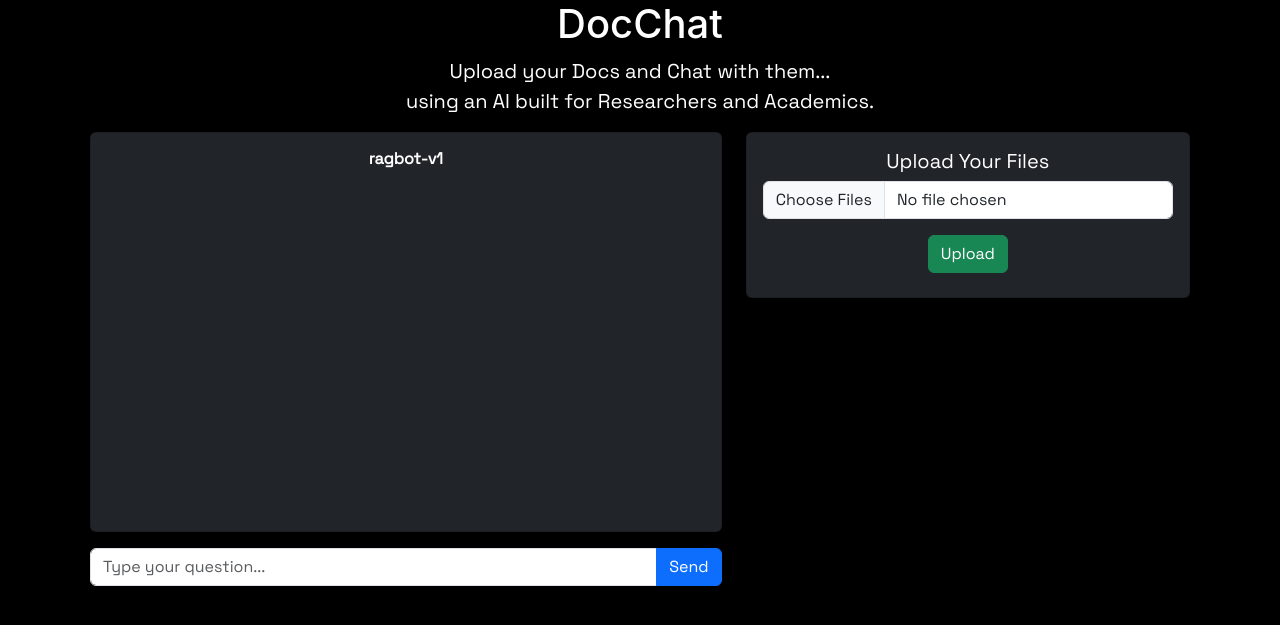
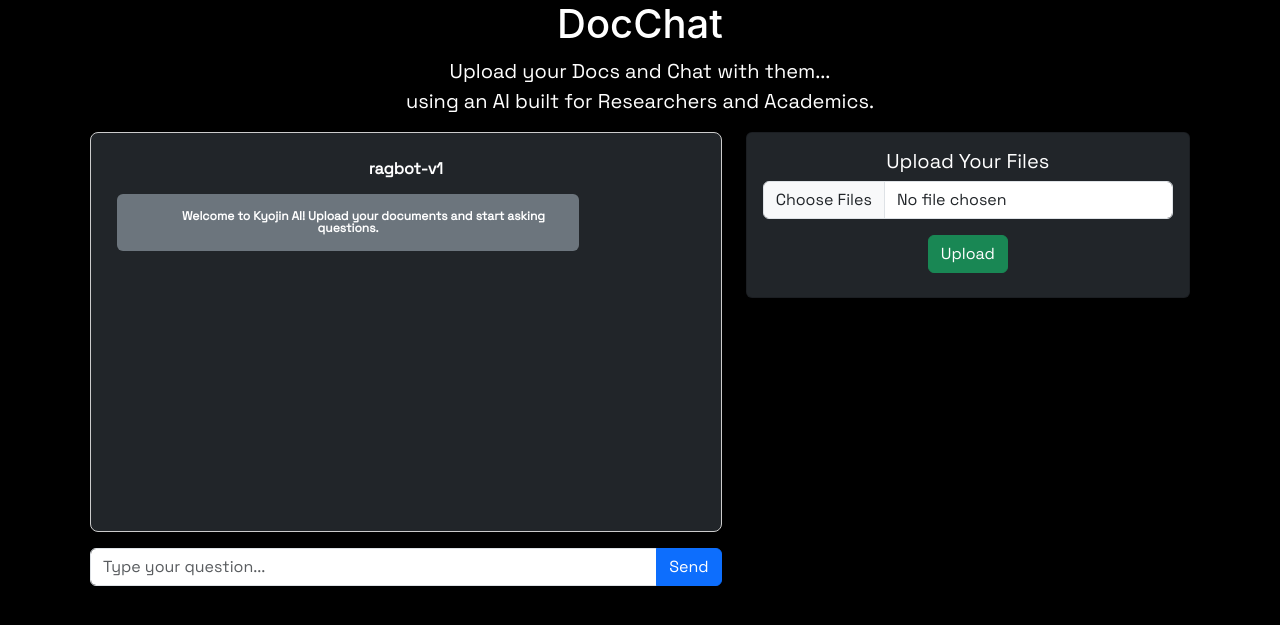
Before and after one commit to rohitptnk/kyojin-ai, a FastAPI app: page /docchat in a window 1280 px wide. Shown: the part 86-711 px from the top of the page. Run offline with FastAPI, Linux system fonts and the light colour scheme.

Commit message:
Fix docchat pipeline

```diff
--- a/app.py
+++ b/app.py
@@ -1,11 +1,11 @@
-from fastapi import FastAPI, Request, UploadFile, File
+from fastapi import FastAPI, Request, UploadFile, File, Form
 from typing import List
 from langchain_community.document_loaders import PyPDFLoader
 from fastapi.responses import HTMLResponse
 from fastapi.staticfiles import StaticFiles
 from fastapi.templating import Jinja2Templates
 import os
-from rag import load_docs, get_loaded_docs
+from rag import load_docs, get_loaded_docs, bot
 
 app = FastAPI()
 
@@ -28,9 +28,12 @@
     return await load_docs(files)
 
 @app.post("/query/")
-async def query(question: str):
+async def query(question: str = Form(...)):
     docs = get_loaded_docs()
     if not docs:
         return {"error": "No documents uploaded"}
     # Here you’d do embedding + retrieval + answer
-    return {"message": f"RAG on {len(docs)} docs for: {question}"}
+    response = bot(docs, question)
+    if not response:
+        return {"error": "No reply from bot"}
+    return {"reply": response}
--- a/rag.py
+++ b/rag.py
@@ -1,14 +1,26 @@
 # This code is part of a LangChain application that uses Groq's LLM for conversational retrieval from documents.
 # This connects to the docchat page.
 
-# -- Load Documents --
 import os
 from typing import List
 from fastapi import UploadFile
 from langchain_community.document_loaders import PyPDFLoader
+from langchain.text_splitter import RecursiveCharacterTextSplitter
+from langchain_huggingface import HuggingFaceEmbeddings
+from langchain_community.vectorstores import FAISS
+from langchain.memory import ConversationBufferMemory
+from langchain_groq import ChatGroq
+from langchain.chains import ConversationalRetrievalChain
+from langgraph.checkpoint.memory import MemorySaver
 
+from dotenv import load_dotenv
+load_dotenv()
+
+GROQ_API_KEY = os.getenv("GROQ_API_KEY")
+# print(GROQ_API_KEY)
+
+# -- Load Documents --
 ALL_DOCS = []
-
 async def load_docs(files: List[UploadFile]):
     global ALL_DOCS
     os.makedirs("tmp", exist_ok=True)
@@ -27,59 +39,51 @@
 
 # docs[21].metadata
 
-# # -- Split into chunks --
-# from langchain.text_splitter import RecursiveCharacterTextSplitter
-# text_splitter = RecursiveCharacterTextSplitter(
-#     chunk_size = 1500,
-#     chunk_overlap = 150
-# )
 
-# splits = text_splitter.split_documents(docs)
-# # len(splits)
+def bot(docs, user_message):
+    text_splitter = RecursiveCharacterTextSplitter(
+        chunk_size=1500,
+        chunk_overlap=150
+    )
 
-# # splits[2].page_content
+    # -- Create Embeddings and Vector Store --
+    import getpass
+    import os
 
-# from langchain_huggingface import HuggingFaceEmbeddings
-# embeddings = HuggingFaceEmbeddings(model_name="sentence-transformers/all-mpnet-base-v2")
+    GOOGLE_API_KEY = os.getenv("GOOGLE_API_KEY")
 
-# # -- Embed the chunks and store in vectorstore
-# from langchain.vectorstores import FAISS
-# vectorstore = FAISS.from_documents(docs, embeddings)
+    from langchain_google_genai import GoogleGenerativeAIEmbeddings
 
-# # -- Add Chat Memory
-# from langchain.memory import ConversationBufferMemory
-# memory = ConversationBufferMemory(memory_key="chat_history", return_messages=True)
+    embeddings = GoogleGenerativeAIEmbeddings(model="models/embedding-001")
+    vectorstore = FAISS.from_documents(docs, embeddings)
 
-# from langchain_groq import ChatGroq
-# import os
-# chat = ChatGroq(temperature=0.0, model="llama-3.3-70b-versatile")
-# # chat
+    # -- Add Chat Memory
+    memory = ConversationBufferMemory(
+        memory_key="chat_history",
+        return_messages=True
+    )
 
-# # response = chat.invoke("What is the capital of India?")
-# # print(response.content)
+    # -- Create Conversational Retrieval Chain
+    # Using Groq's LLM for the chat model
+    chat = ChatGroq(
+        temperature=0.0,
+        model="llama-3.3-70b-versatile",
+        api_key=GROQ_API_KEY
+    )
+    qa = ConversationalRetrievalChain.from_llm(
+        llm=chat,
+        retriever=vectorstore.as_retriever(),
+        memory=memory,
+        verbose=False
+    )
 
-# from langchain.chains import ConversationalRetrievalChain
-# qa = ConversationalRetrievalChain.from_llm(
-#     llm=chat,
-#     retriever=vectorstore.as_retriever(),
-#     memory=memory,
-#     verbose=True
-# )
+    result = qa.invoke(user_message)
+    print(result['answer'])
 
-# # question = "Which Deep Learning is being used to remove the foreground?"
-# # result = qa({"question": question})
+    return result['answer']
 
-# # result['answer']
 
-# # question = "Is that better than CNN?"
-# # result = qa({"question": question})
-
-# # result['answer']
-
-# # === Chat loop ===
-# while True:
-#     query = input("You: ")
-#     if query.lower() in ["exit", "quit"]:
-#         break
-#     response = qa.run(query)
-#     print("Bot:", response)
+# Example usage
+# loader = PyPDFLoader("Choi_2020_J._Cosmol._Astropart._Phys._2020_045.pdf")
+# docs = loader.load()
+# print(bot(docs, "What is this doc about?"))
--- a/static/style.css
+++ b/static/style.css
@@ -60,3 +60,35 @@
 ul.dropdown-menu .dropdown-item:hover {
   background-color: #575454 !important;
 }
+
+#messages .badge {
+  white-space: pre-wrap;
+  word-wrap: break-word;
+  overflow-wrap: break-word;
+  max-width: 80%;
+  display: inline-block;
+}
+
+#messages .text-start,
+#messages .text-end {
+  width: 100%;
+  display: flex;
+}
+
+#messages .text-start {
+  justify-content: flex-start;
+}
+
+#messages .text-end {
+  justify-content: flex-end;
+}
+
+#chat-box {
+  height: 400px;
+  overflow-y: auto;
+  overflow-x: hidden;  /* prevent horizontal scroll */
+  padding: 10px;
+  border: 1px solid #ccc;
+  border-radius: 8px;
+  background-color: #f8f9fa;
+}
--- a/templates/docchat.html
+++ b/templates/docchat.html
@@ -98,29 +98,86 @@
   const form = document.getElementById('chat-form');
   const input = document.getElementById('user-input');
   const messages = document.getElementById('messages');
+  const chatBox = document.getElementById('chat-box');
+
+  // Add welcome message on page load
+  window.addEventListener('DOMContentLoaded', () => {
+    messages.innerHTML += `
+      <div class="text-start mb-2">
+        <span class="badge bg-secondary">
+          Welcome to Kyojin AI! Upload your documents and start asking questions.
+        </span>
+      </div>`;
+    scrollToBottom();
+  });
 
   form.addEventListener('submit', async (e) => {
     e.preventDefault();
     const userMessage = input.value.trim();
-    if (!userMessage) return;
+    if (!userMessage) {
+      messages.innerHTML += `<div class="text-start mb-2"><span class="badge bg-danger">Please enter a valid message.</span></div>`;
+      scrollToBottom();
+      return;
+    }
 
     // Display user message
     messages.innerHTML += `<div class="text-end mb-2"><span class="badge bg-primary">${userMessage}</span></div>`;
     input.value = '';
+    form.querySelector('button').disabled = true;
 
-    // Placeholder bot response (replace with actual fetch to API later)
-    messages.innerHTML += `<div class="text-start mb-2"><span class="badge bg-secondary">Processing...</span></div>`;
+    // Display loading spinner
+    messages.innerHTML += `<div class="text-start mb-2"><span class="badge bg-secondary"> Processing...</span></div>`;
+    const lastBotMsg = messages.querySelectorAll('.text-start .badge')[messages.querySelectorAll('.text-start .badge').length - 1];
+    scrollToBottom();
 
-    // Auto-scroll to bottom
-    document.getElementById('chat-box').scrollTop = document.getElementById('chat-box').scrollHeight;
+    try {
+      // Send question as form data
+      const formData = new FormData();
+      formData.append('question', userMessage);
 
-    // TODO: Replace below with real API call
-    setTimeout(() => {
-      const botReply = "This is a placeholder response.";
-      const allMsgs = messages.querySelectorAll('.badge.bg-secondary');
-      allMsgs[allMsgs.length - 1].innerText = botReply;
-    }, 1000);
+      const response = await fetch("/query/", {
+        method: "POST",
+        body: formData
+        // Content-Type is automatically set to application/x-www-form-urlencoded
+      });
+
+      if (!response.ok) {
+        let errorMessage = `HTTP error! Status: ${response.status}`;
+        try {
+          const errorData = await response.json();
+          // Extract FastAPI error details
+          if (errorData.detail) {
+            if (Array.isArray(errorData.detail)) {
+              // Handle array of validation errors
+              errorMessage = errorData.detail.map(err => err.msg).join('; ');
+            } else {
+              errorMessage = errorData.detail;
+            }
+          } else if (errorData.error) {
+            errorMessage = errorData.error;
+          }
+        } catch {
+          // Fallback if response isn’t JSON
+          errorMessage = await response.text();
+        }
+        throw new Error(errorMessage);
+      }
+
+      const data = await response.json();
+      lastBotMsg.innerText = data.reply || data.error || "No reply from bot";
+    } catch (err) {
+      lastBotMsg.classList.remove('bg-secondary');
+      lastBotMsg.classList.add('bg-danger');
+      lastBotMsg.innerText = `Error: ${err.message || "Failed to contact backend."}`;
+      console.error("Fetch error:", err);
+    } finally {
+      form.querySelector('button').disabled = false;
+    }
   });
+
+  function scrollToBottom() {
+    chatBox.scrollTo({ top: chatBox.scrollHeight, behavior: 'smooth' });
+  }
 </script>
 
 <script>
```
Also changed, not shown: 1 other file.
